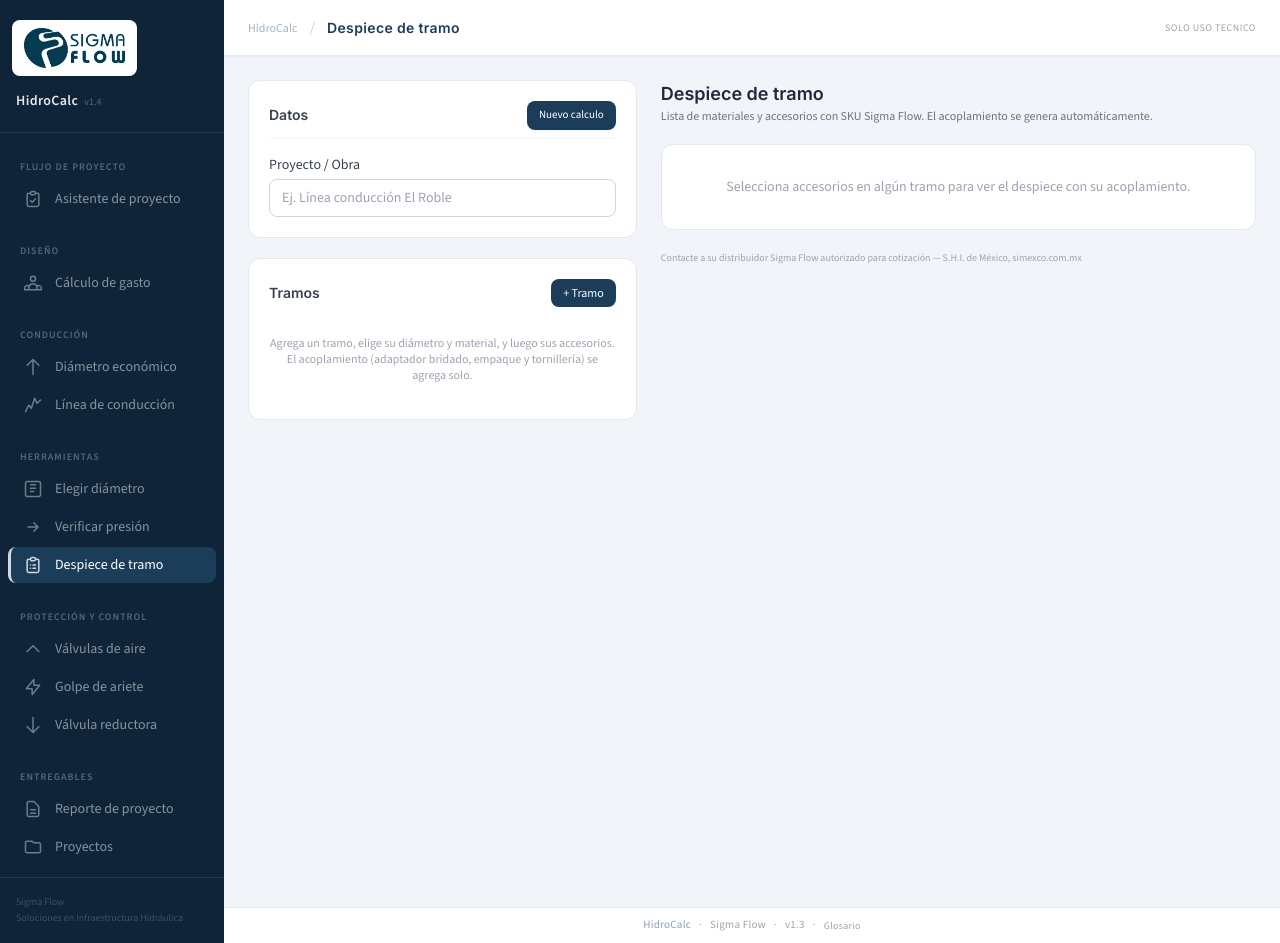
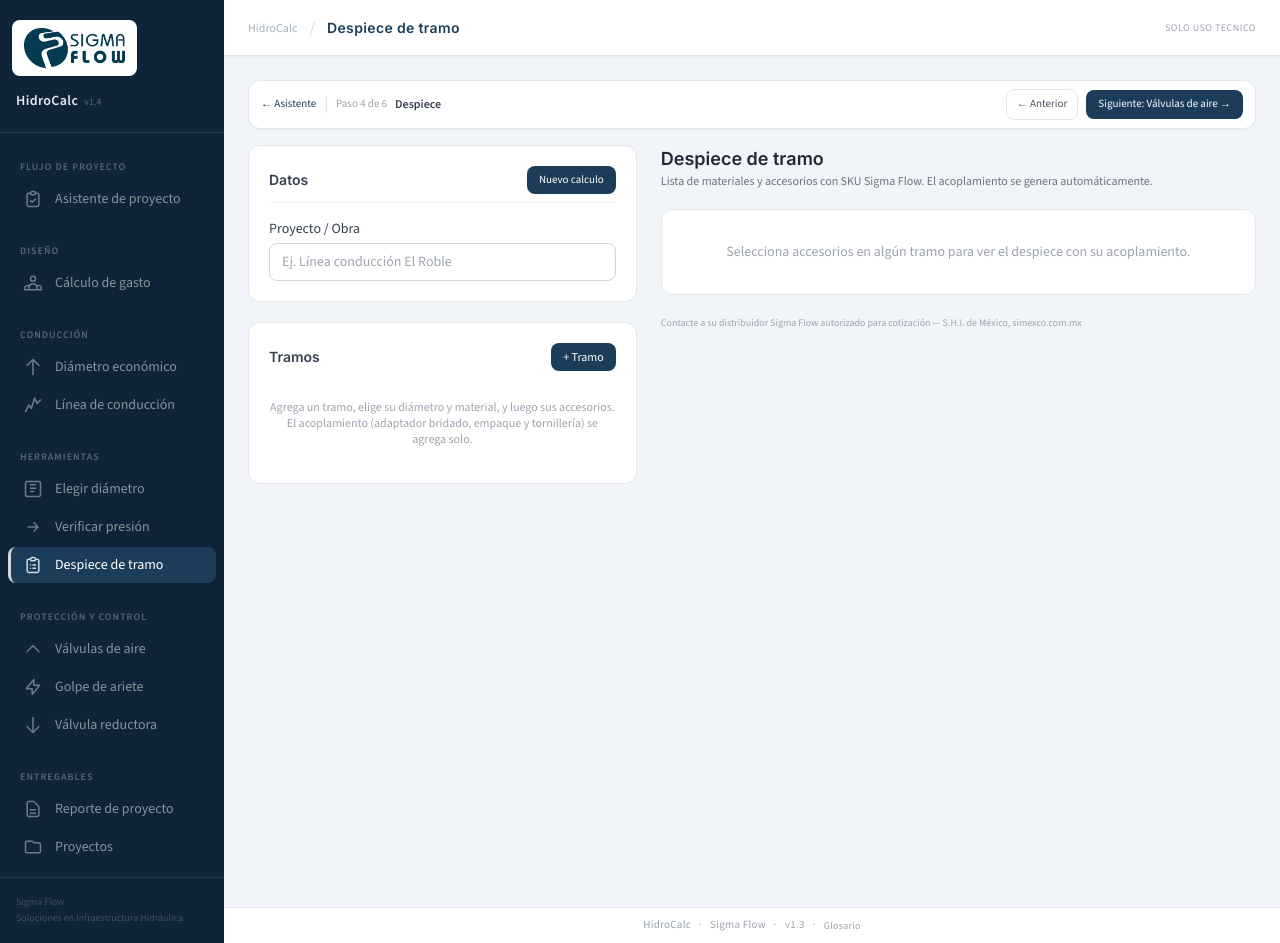
Before and after one commit to simexco/hidrocalc, a Next.js app: page /despiece in a window 1280 px wide. Built offline with nearby package versions, Linux system fonts and the light colour scheme.

Commit message:
Flujo guiado: barra de paso N de 6 con anterior/siguiente en cada modulo y CTA claro en el asistente

```diff
--- a/src/app/(modules)/asistente/page.tsx
+++ b/src/app/(modules)/asistente/page.tsx
@@ -41,7 +41,7 @@ export default function AsistentePage() {
       <div className="flex items-start justify-between gap-4">
         <div>
           <h1 className="text-lg font-semibold text-gray-800 dark:text-gray-200">Asistente de proyecto</h1>
-          <p className="text-xs text-gray-500 dark:text-gray-400">Sigue los pasos en orden. Los datos avanzan de un paso al siguiente y al final se genera el reporte.</p>
+          <p className="text-xs text-gray-500 dark:text-gray-400">Pon el nombre del proyecto y empieza por el paso 1. Dentro de cada paso tendrás un botón &quot;Siguiente&quot; para avanzar hasta el reporte.</p>
         </div>
         <ResetButton moduleKey="hidrocalc-active-project" onReset={() => reset()} />
       </div>
@@ -56,12 +56,14 @@ export default function AsistentePage() {
         </div>
       </div>
 
-      {nextStep && (
-        <div className="bg-[#E9EFF5] dark:bg-[#1C3D5A]/20 border border-[#1C3D5A]/20 rounded-xl px-4 py-3 flex items-center justify-between gap-3">
-          <span className="text-sm text-[#1C3D5A] dark:text-blue-200">Siguiente paso sugerido: <strong>{nextStep.title}</strong></span>
-          <Link href={nextStep.href} className="text-xs bg-[#1C3D5A] text-white px-3 py-1.5 rounded-lg hover:bg-[#0F2438] transition-colors whitespace-nowrap">Continuar →</Link>
-        </div>
-      )}
+      <div className="bg-[#E9EFF5] dark:bg-[#1C3D5A]/20 border border-[#1C3D5A]/20 rounded-xl px-4 py-3 flex items-center justify-between gap-3">
+        <span className="text-sm text-[#1C3D5A] dark:text-blue-200">
+          {nextStep ? <>Siguiente paso: <strong>{nextStep.title}</strong></> : <>Todos los pasos listos. Ya puedes generar el reporte.</>}
+        </span>
+        <Link href={nextStep ? nextStep.href : "/entregable"} className="text-xs bg-[#1C3D5A] text-white px-4 py-2 rounded-lg hover:bg-[#0F2438] transition-colors whitespace-nowrap font-medium">
+          {nextStep ? (steps[0].n === nextStep.n ? "Comenzar →" : "Continuar →") : "Generar reporte →"}
+        </Link>
+      </div>
 
       {/* Stepper */}
       <div className="space-y-3">
--- /dev/null
+++ b/src/components/layout/FlowNav.tsx
@@ -0,0 +1,53 @@
+"use client";
+
+import Link from "next/link";
+import { usePathname } from "next/navigation";
+
+// Orden del flujo de proyecto (asistente)
+const FLOW = [
+  { href: "/demanda", label: "Cálculo de gasto" },
+  { href: "/impulsion", label: "Diámetro económico" },
+  { href: "/perfil", label: "Línea de conducción" },
+  { href: "/despiece", label: "Despiece" },
+  { href: "/valvulas-aire", label: "Válvulas de aire" },
+  { href: "/entregable", label: "Reporte" },
+];
+
+export function FlowNav() {
+  const pathname = usePathname();
+  const idx = FLOW.findIndex((s) => pathname === s.href || pathname.startsWith(s.href + "/"));
+  if (idx === -1) return null; // solo en los pasos del flujo
+
+  const prev = idx > 0 ? FLOW[idx - 1] : null;
+  const next = idx < FLOW.length - 1 ? FLOW[idx + 1] : null;
+  const step = FLOW[idx];
+
+  return (
+    <div className="mb-4 flex items-center justify-between gap-3 bg-white dark:bg-gray-800 border border-gray-200 dark:border-gray-700 rounded-xl px-3 py-2 shadow-sm">
+      <div className="flex items-center gap-2 min-w-0">
+        <Link href="/asistente" className="text-[11px] text-[#1C3D5A] dark:text-blue-300 hover:underline shrink-0">
+          ← Asistente
+        </Link>
+        <span className="text-gray-300 dark:text-gray-600">|</span>
+        <span className="text-[11px] text-gray-400 shrink-0">Paso {idx + 1} de {FLOW.length}</span>
+        <span className="text-xs font-semibold text-gray-700 dark:text-gray-200 truncate">{step.label}</span>
+      </div>
+      <div className="flex items-center gap-2 shrink-0">
+        {prev && (
+          <Link href={prev.href} className="text-[11px] px-2.5 py-1.5 rounded-lg border border-gray-200 dark:border-gray-600 text-gray-600 dark:text-gray-300 hover:bg-gray-100 dark:hover:bg-gray-700 transition-colors whitespace-nowrap">
+            ← Anterior
+          </Link>
+        )}
+        {next ? (
+          <Link href={next.href} className="text-[11px] px-3 py-1.5 rounded-lg bg-[#1C3D5A] text-white hover:bg-[#0F2438] transition-colors whitespace-nowrap font-medium">
+            Siguiente: {next.label} →
+          </Link>
+        ) : (
+          <span className="text-[11px] px-3 py-1.5 rounded-lg bg-green-100 text-green-700 dark:bg-green-900/40 dark:text-green-300 whitespace-nowrap font-medium">
+            Último paso — genera el PDF abajo
+          </span>
+        )}
+      </div>
+    </div>
+  );
+}
--- a/src/components/layout/HidroCalcLayout.tsx
+++ b/src/components/layout/HidroCalcLayout.tsx
@@ -3,6 +3,7 @@
 import { HidroCalcSidebar } from "./HidroCalcSidebar";
 import { HidroCalcHeader } from "./HidroCalcHeader";
 import { HidroCalcFooter } from "./HidroCalcFooter";
+import { FlowNav } from "./FlowNav";
 
 export function HidroCalcLayout({ children }: { children: React.ReactNode }) {
   return (
@@ -12,7 +13,10 @@ export function HidroCalcLayout({ children }: { children: React.ReactNode }) {
       </div>
       <div className="flex-1 flex flex-col min-w-0">
         <HidroCalcHeader />
-        <main className="flex-1 p-5 lg:p-6 overflow-auto">{children}</main>
+        <main className="flex-1 p-5 lg:p-6 overflow-auto">
+          <FlowNav />
+          {children}
+        </main>
         <HidroCalcFooter />
       </div>
     </div>
```
